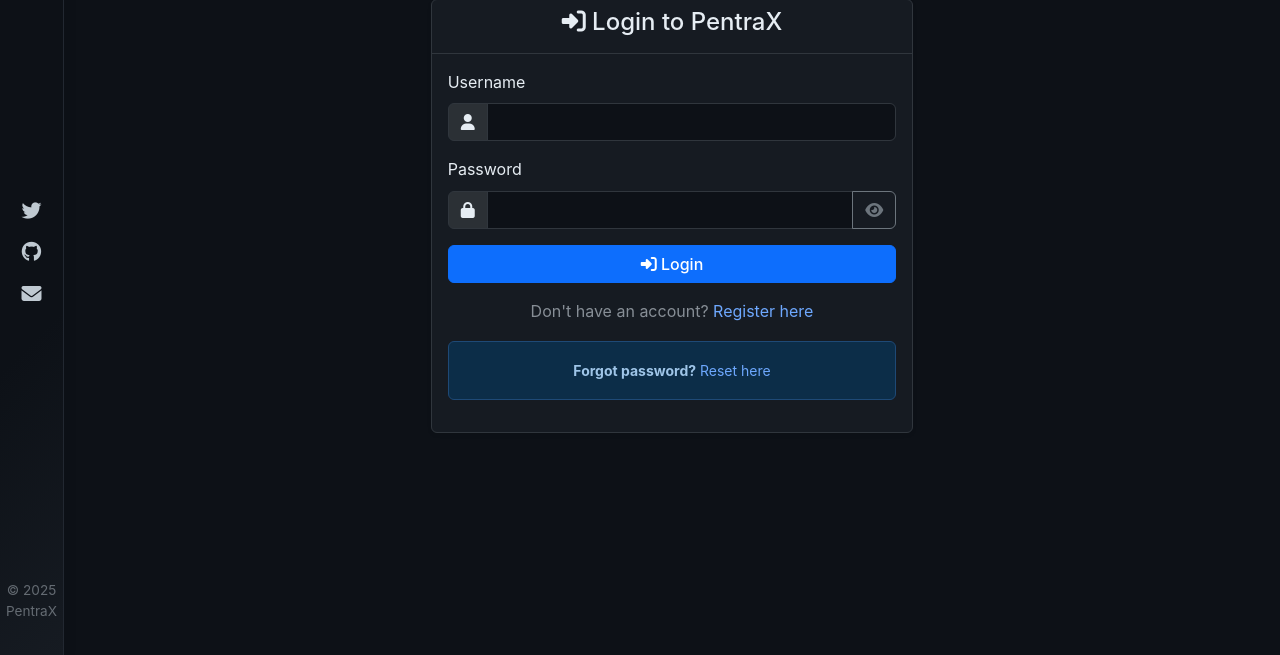
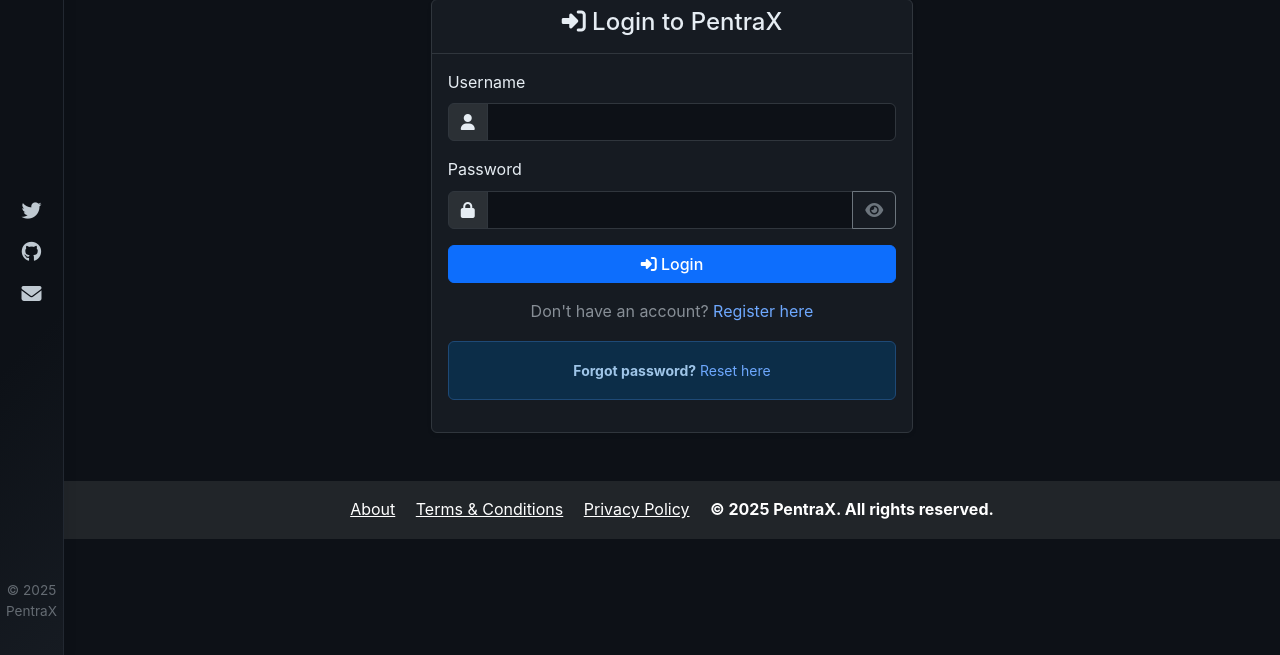
Before and after one commit to 0xP4X/pentrax, a Flask app: a page that uses templates/base.html in a window 1280 px wide. Shown: the part 145-800 px from the top of the page. Run offline with Flask 3, Linux system fonts and the light colour scheme; some libraries are stand-ins or nearby versions.

Commit message:
Added T%C

```diff
--- a/templates/base.html
+++ b/templates/base.html
@@ -229,6 +229,17 @@
     </div>
     <!-- End Side Footer -->
 
+    <!-- Desktop Footer -->
+    <footer class="footer bg-dark text-white py-3 mt-5 d-none d-md-block">
+      <div class="container text-center">
+        <span class="me-3"><a href="/about" class="text-white text-decoration-underline">About</a></span>
+        <span class="me-3"><a href="/terms" class="text-white text-decoration-underline">Terms &amp; Conditions</a></span>
+        <span class="me-3"><a href="/privacy" class="text-white text-decoration-underline">Privacy Policy</a></span>
+        <span class="fw-bold">&copy; {{ current_year or 2024 }} PentraX. All rights reserved.</span>
+      </div>
+    </footer>
+    <!-- End Desktop Footer -->
+
     <!-- Bootstrap JS -->
     <script src="https://cdn.jsdelivr.net/npm/bootstrap@5.3.0/dist/js/bootstrap.bundle.min.js"></script>
     <!-- Custom JS -->
```
